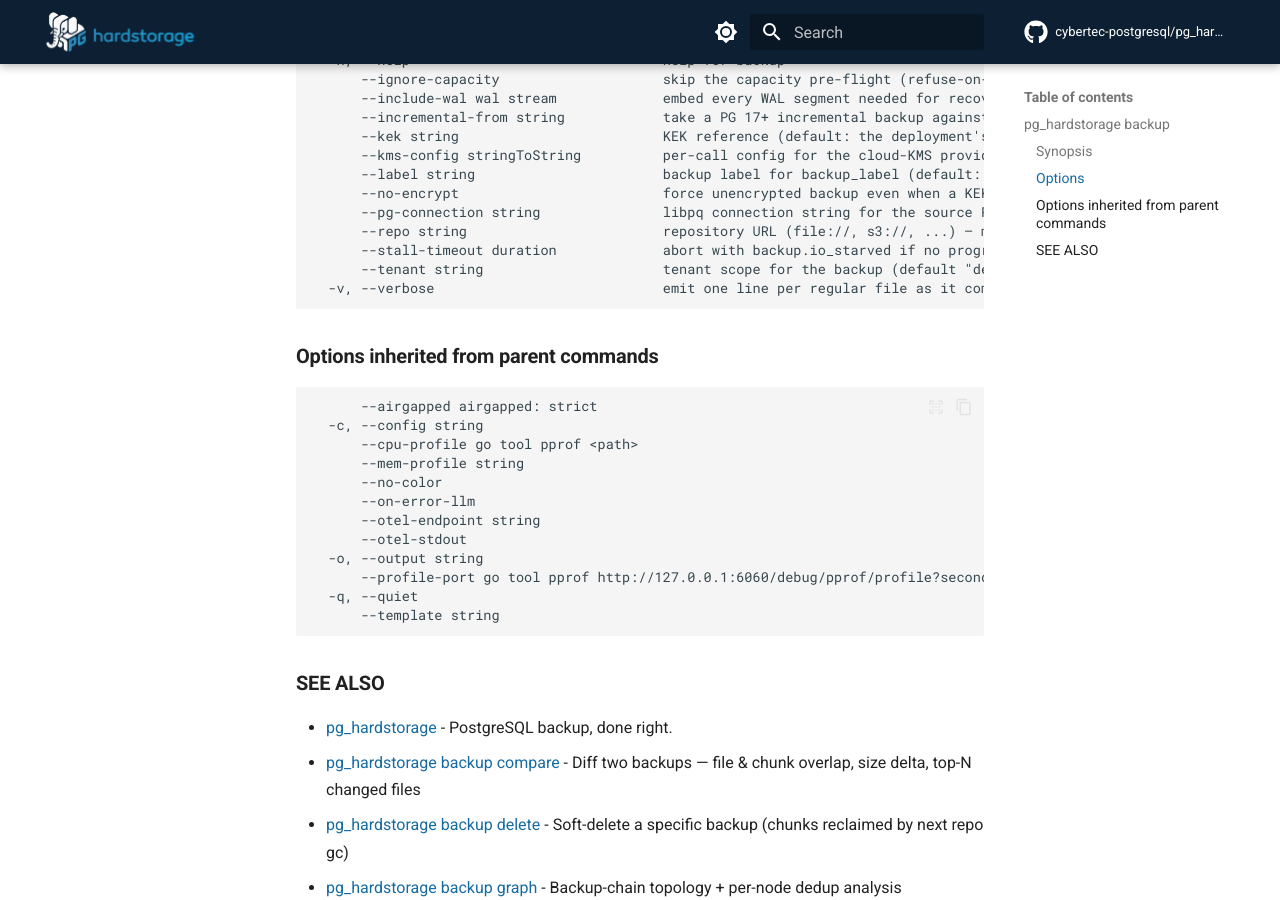
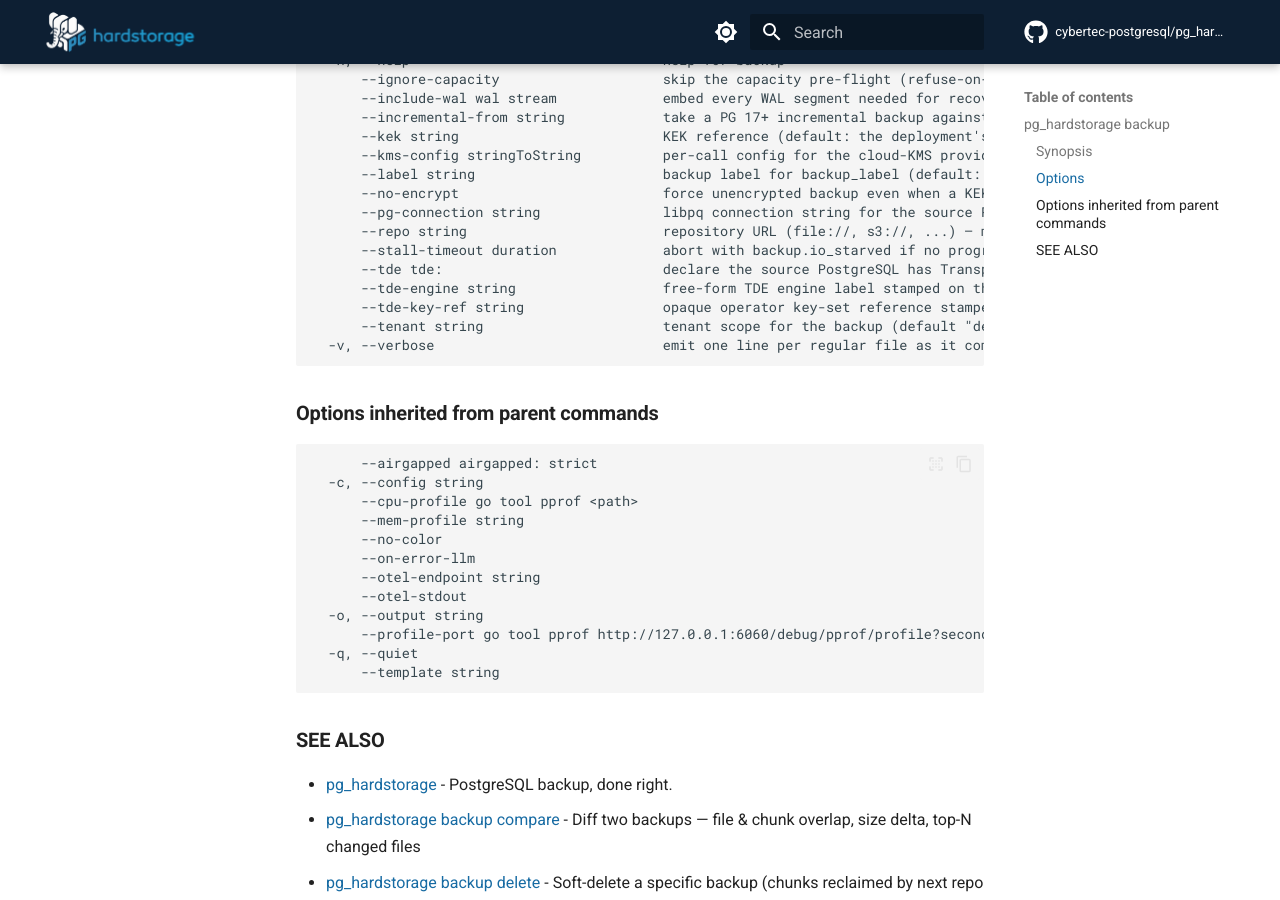
Before and after one commit to cybertec-postgresql/pg_hardstorage, an MkDocs documentation site: the page built from docs/reference/cli/pg_hardstorage_backup.md, in a window 1280 px wide and 900 px high, scrolled down 991 px. Built offline with MkDocs 1.6.1 and Material for MkDocs 9.7.7, drawn with Linux system fonts in a browser that asks for light colours; comment, search, counter and statistics services are not loaded.

Commit message:
docs(cli): regen backup reference — add TDE flags
The TDE declaration flags (--tde, --tde-engine, --tde-key-ref) added
to 'backup' for issue #48 were never reflected in the committed CLI
reference or manpage; 'make docs-regen' + git diff showed the drift.
Regenerated both pages; completions and all other pages were already
in sync.

````diff
--- a/docs/reference/cli/pg_hardstorage_backup.md
+++ b/docs/reference/cli/pg_hardstorage_backup.md
@@ -58,6 +58,9 @@ pg_hardstorage backup <deployment> [flags]
       --pg-connection string               libpq connection string for the source PostgreSQL (required)
       --repo string                        repository URL (file://, s3://, ...) — must already exist (required)
       --stall-timeout duration             abort with backup.io_starved if no progress event for this long (0 = disabled; soak drivers pin 5m)
+      --tde tde:                           declare the source PostgreSQL has Transparent Data Encryption enabled (CYBERTEC PGEE, pg_tde, EDB TDE). Stamps source_tde on the manifest so a later restore refuses a vanilla-PG target and skips plaintext verify. Also honoured via the deployment's tde: block in pg_hardstorage.yaml. Backup itself works with or without this — BASE_BACKUP delivers plaintext over the wire — the flag only records the source posture for restore-time safety.
+      --tde-engine string                  free-form TDE engine label stamped on the manifest (e.g. cybertec_enterprise, pg_tde, edb_tde); implies --tde
+      --tde-key-ref string                 opaque operator key-set reference stamped on the manifest for forensic/migration purposes; implies --tde
       --tenant string                      tenant scope for the backup (default "default")
   -v, --verbose                            emit one line per regular file as it commits to the CAS — file path, logical size, chunk count, deduped chunks, and bytes the CAS actually had to store after dedup.  Useful for live progress on large backups; suppressed under --output json (JSON consumers see file events as backup.file_archived structured events instead).
 ```
````
Also changed, not shown: 1 other file.
